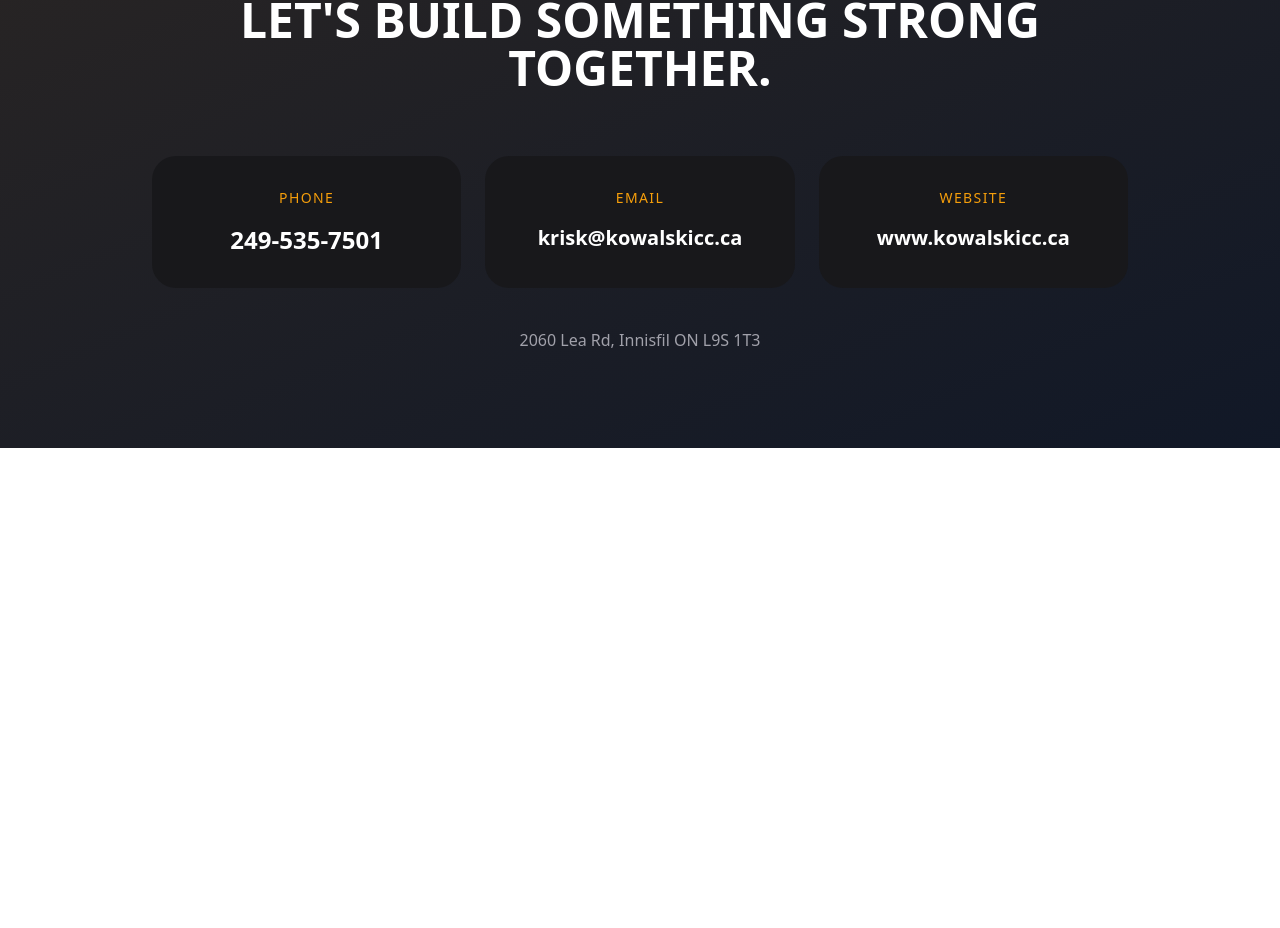
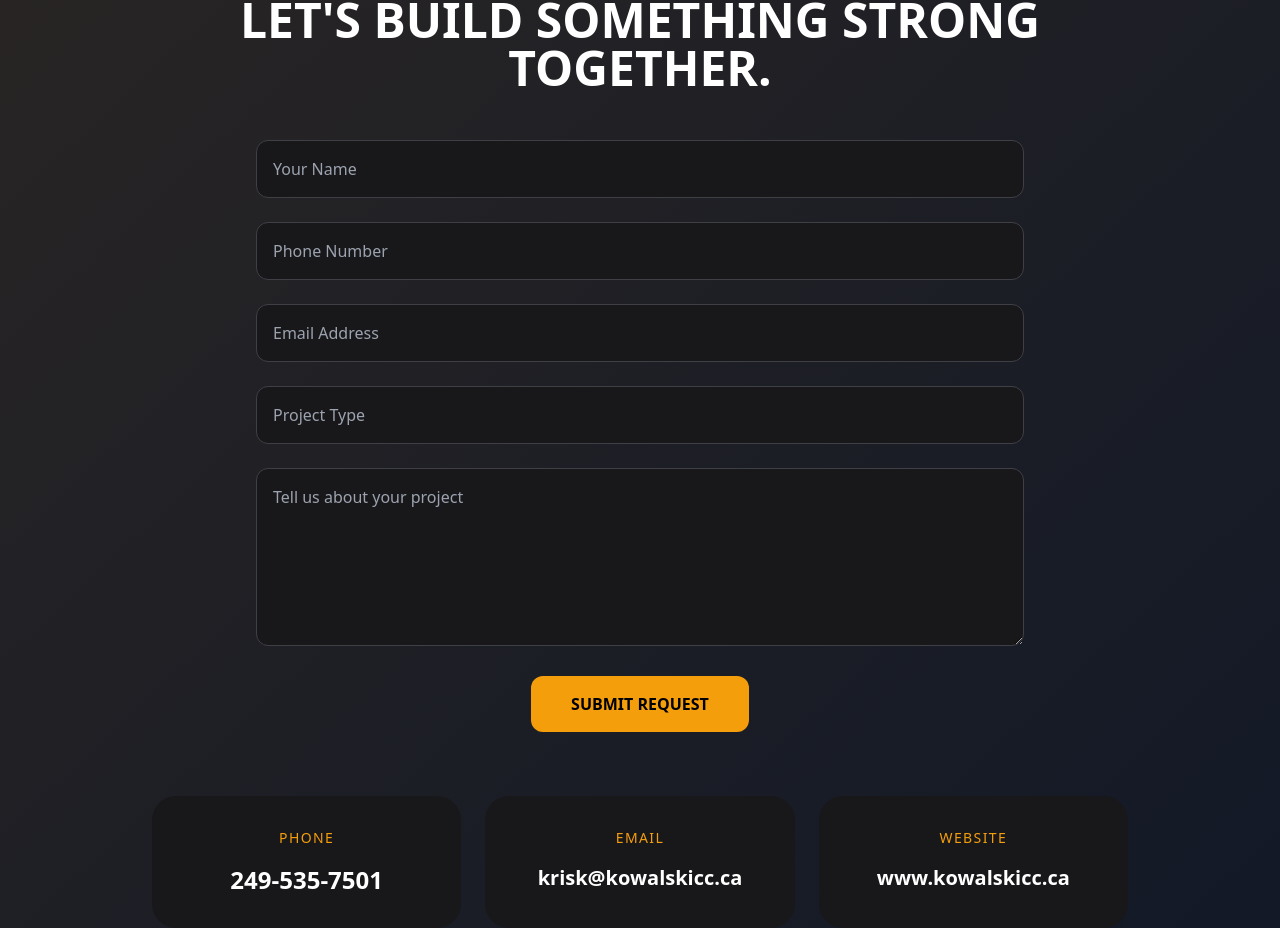
Before and after one commit to kowalski3026/kowalski-concrete-website, a Next.js app: page / in a window 1280 px wide. Shown: the part 4063-4991 px from the top of the page. Before the commit the page ends 4511 px from the top, so only its background shows below. Built offline with nearby package versions, Linux system fonts and the light colour scheme.

Commit message:
Update page.js

```diff
--- a/app/page.js
+++ b/app/page.js
@@ -26,7 +26,7 @@ export default function Home() {
           </div>
 
           <a
-            href="#contact"
+            href="#quote-form"
             className="border border-white px-5 py-2 text-white font-bold uppercase text-sm hover:bg-white hover:text-black transition"
           >
             Get Quote
@@ -273,6 +273,59 @@ export default function Home() {
           <h2 className="text-5xl font-black">
             LET'S BUILD SOMETHING STRONG TOGETHER.
           </h2>
+            <form
+  action="https://formsubmit.co/info@kowalskicc.ca"
+  method="POST"
+  className="space-y-6 mt-12 max-w-3xl mx-auto"
+>
+
+  <input
+    type="text"
+    name="name"
+    placeholder="Your Name"
+    required
+    className="w-full p-4 bg-zinc-900 border border-zinc-700 rounded-xl"
+  />
+
+  <input
+    type="tel"
+    name="phone"
+    placeholder="Phone Number"
+    required
+    className="w-full p-4 bg-zinc-900 border border-zinc-700 rounded-xl"
+  />
+
+  <input
+    type="email"
+    name="email"
+    placeholder="Email Address"
+    required
+    className="w-full p-4 bg-zinc-900 border border-zinc-700 rounded-xl"
+  />
+
+  <input
+    type="text"
+    name="project"
+    placeholder="Project Type"
+    className="w-full p-4 bg-zinc-900 border border-zinc-700 rounded-xl"
+  />
+
+  <textarea
+    name="message"
+    placeholder="Tell us about your project"
+    rows="6"
+    required
+    className="w-full p-4 bg-zinc-900 border border-zinc-700 rounded-xl"
+  ></textarea>
+
+  <button
+    type="submit"
+    className="bg-amber-500 text-black font-black px-10 py-4 rounded-xl hover:bg-amber-400 transition"
+  >
+    SUBMIT REQUEST
+  </button>
+
+</form>
 
           <div className="grid md:grid-cols-3 gap-6 mt-16">
             <div className="bg-zinc-900 rounded-3xl p-8">
```
